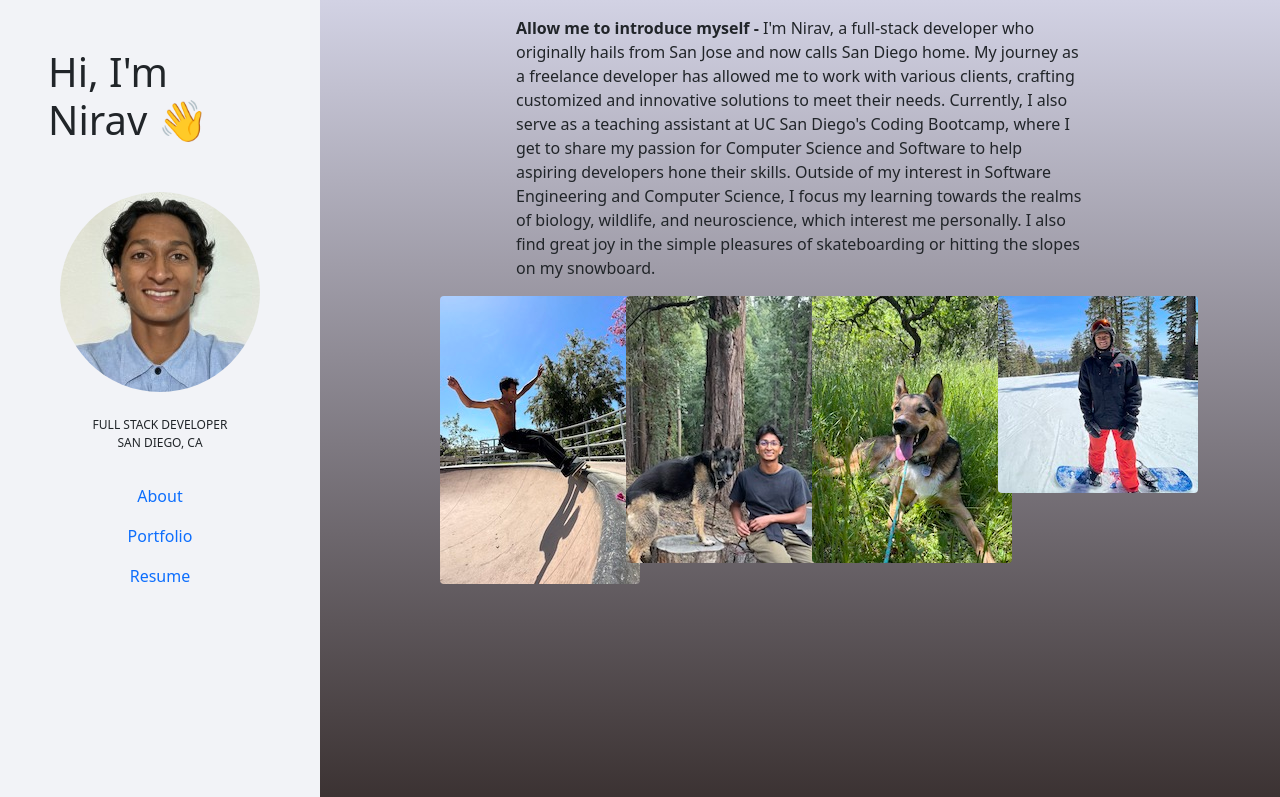
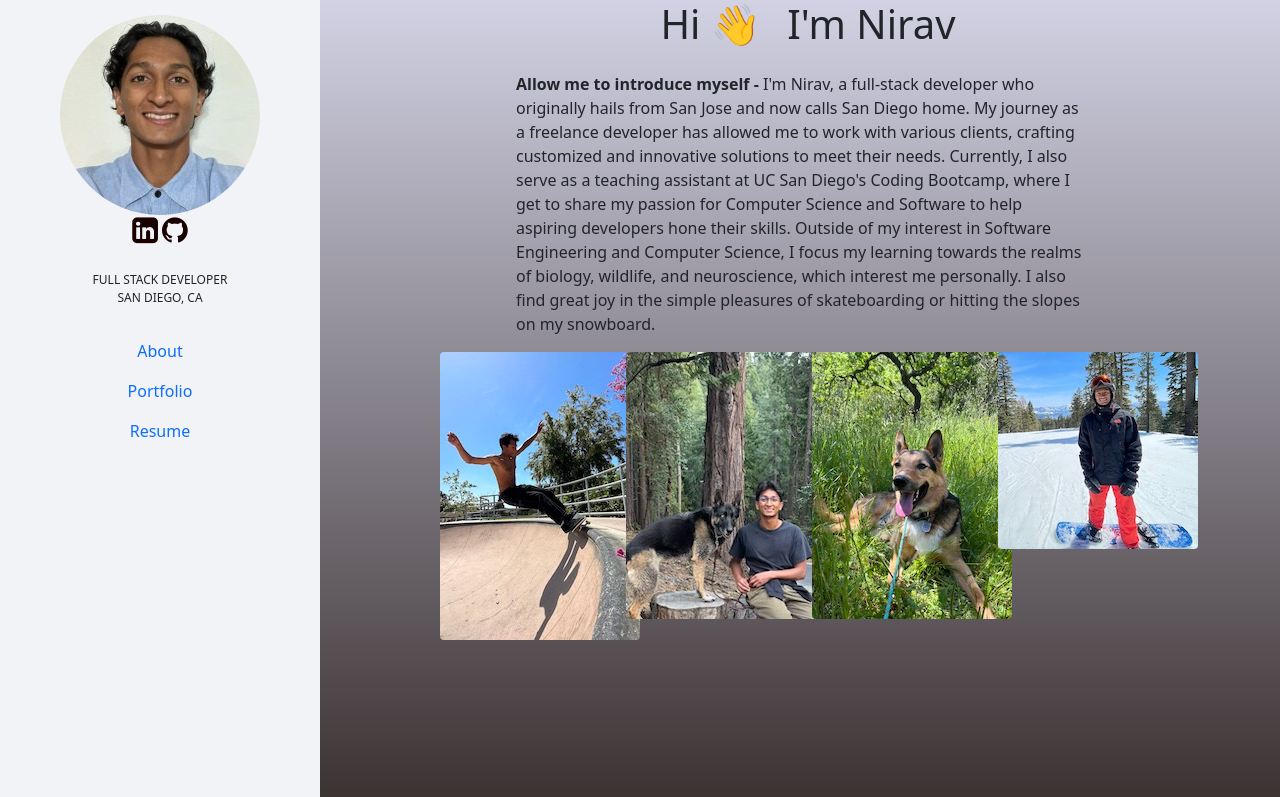
Before and after one commit to nirav-v/plain-portfolio, a plain HTML site: page index.html in a window 1280 px wide. Shown: the top 797 px of the page. Drawn offline with nearby package versions, Linux system fonts and the light colour scheme; a web font is replaced by a local one.

Commit message:
add timeout logic for displaying greeting message

```diff
--- a/index.html
+++ b/index.html
@@ -30,19 +30,25 @@
 
   <aside class="fixed-top">
     <!-- profile pic -->
-    <h1 class="m-5">Hi, I'm Nirav 👋</h1>
     <!-- <nav class="navbar navbar-expand-lg navbar-light bg-light fixed-top">
       <div class="container-fluid"> -->
     <ul class="nav  flex-column text-center">
       <li class="nav-item">
         <img src="./images/profile-pic.jpeg" alt="profile-pic" class="rounded-circle ">
       </li>
+      <div class="icon-links">
+        <a href="https://www.linkedin.com/in/nirav-venkatesan/" target="_blank"><i class="fa fa-linkedin-square"
+            aria-hidden="true" style="font-size:30px;"></i></a>
+        <a href="https://github.com/nirav-v" target="_blank"><i class="fa fa-github" aria-hidden="true"
+            style="font-size:30px"></i></a>
+      </div>
+
       <li class="nav-item">
         <span class="position mt-4">Full Stack Developer <br /> San Diego, CA</span>
       </li>
 
       <li class="nav-item">
-        <a class="nav-link active" aria-current="page" href="#about">About</a>
+        <a class="nav-link" href="#about">About</a>
       </li>
       <li class="nav-item">
         <a class="nav-link" href="#portfolio">Portfolio</a>
@@ -57,6 +63,10 @@
 
   <!-- main content next to aside -->
   <div class="main-content">
+    <div class="greeting-div">
+      <h1><span class="hidden  greeting m-3">Hi 👋</span> <span class="hidden span-name">I'm Nirav</span></h1>
+    </div>
+
     <!-- about me -->
     <!-- from copilot  -->
     <div id="about" class="container">
@@ -174,6 +184,7 @@
   <script src="https://cdn.jsdelivr.net/npm/bootstrap@5.1.3/dist/js/bootstrap.bundle.min.js"
     integrity="sha384-ka7Sk0Gln4gmtz2MlQnikT1wXgYsOg+OMhuP+IlRH9sENBO0LRn5q+8nbTov4+1p"
     crossorigin="anonymous"></script>
+  <script src="script.js"></script>
 </body>
 
 </html>
--- /dev/null
+++ b/script.js
@@ -0,0 +1,14 @@
+const greeting = document.querySelector(".greeting");
+const nameSpan = document.querySelector(".span-name");
+
+// function that accepts an html element and time and waits that time to remove the hidden class
+function removeHidden(element, time) {
+  setTimeout(function () {
+    element.classList.remove("hidden");
+    element.classList.add("fade-in");
+  }, time);
+}
+
+// // show greeting after 1 second
+removeHidden(greeting, 300);
+removeHidden(nameSpan, 750);
--- a/style.css
+++ b/style.css
@@ -13,6 +13,28 @@ body {
   background: var(--background-gradient);
 }
 
+a {
+  text-decoration: none;
+}
+
+li a {
+  text-decoration: none;
+}
+
+i {
+  color: #190000;
+}
+
+.hidden {
+  visibility: hidden;
+}
+
+.greeting-div {
+  display: flex;
+  align-items: center;
+  justify-content: center;
+}
+
 aside {
   /* float: left; */
   width: 25%;
@@ -25,7 +47,7 @@ aside {
   transition: 0.5s;
   flex: 0 0 auto;
   height: 100vh;
-  padding: 0 0;
+  padding: 15px 0;
   margin-bottom: 0;
 }
 
```
